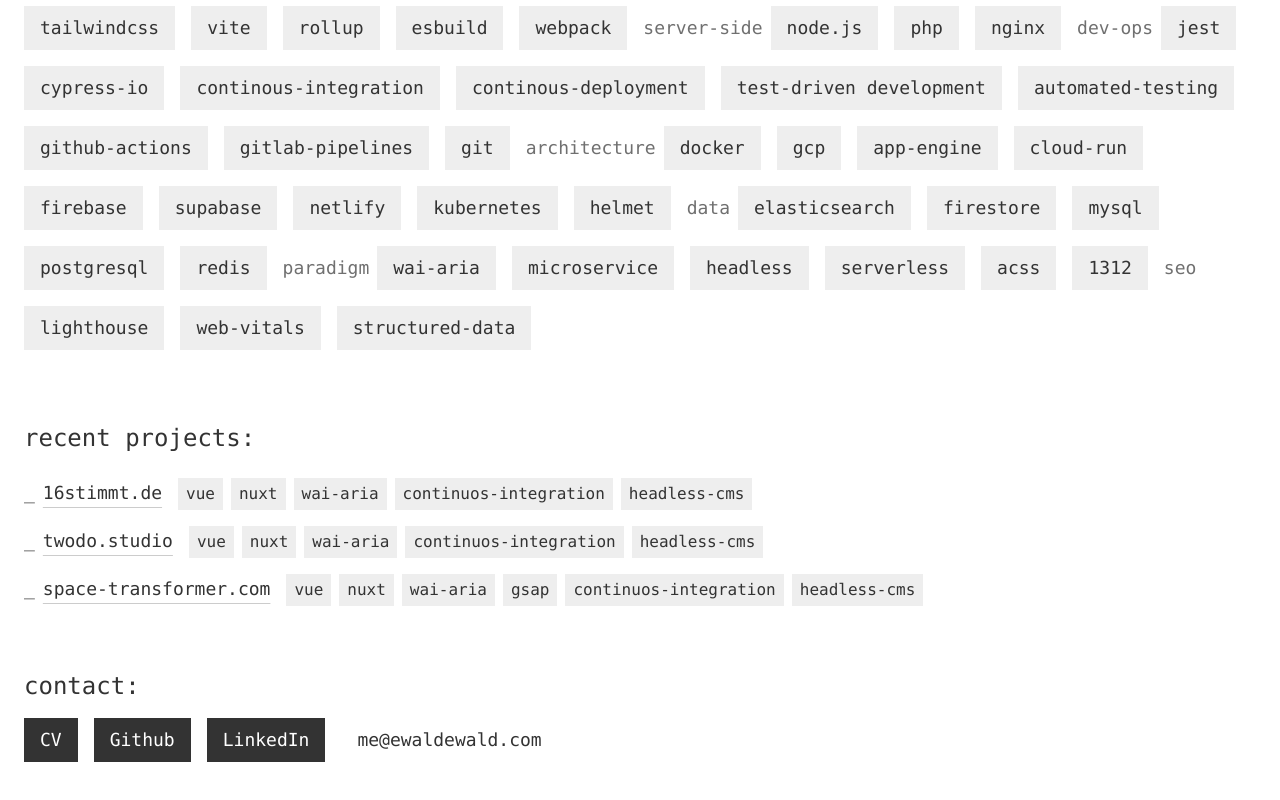
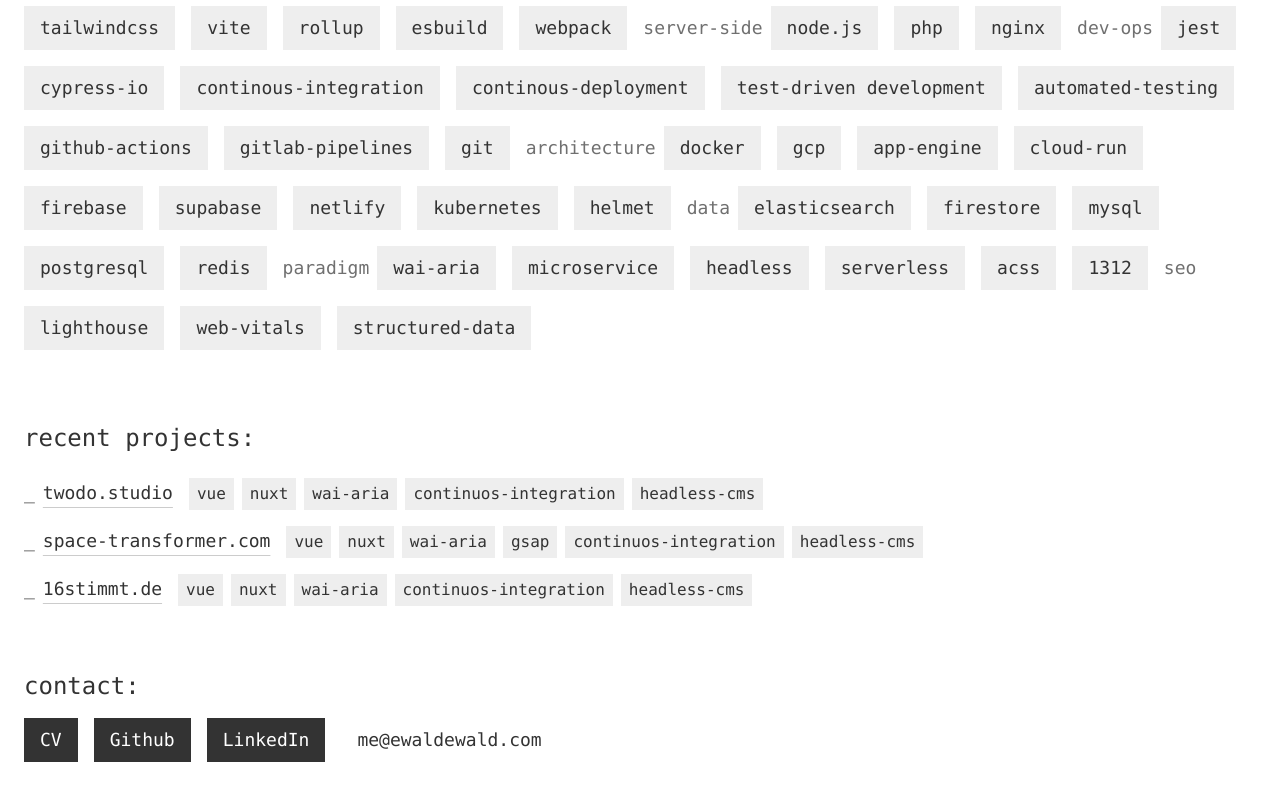
Before and after one commit to cewald/website, a Nuxt app: page / in a window 1280 px wide. Shown: the part 489-1289 px from the top of the page. Built offline with nearby package versions, Linux system fonts and the light colour scheme; a web font is replaced by a local one.

Commit message:
feat: update ProjectsBlock.vue

```diff
--- a/src/components/ProjectsBlock.vue
+++ b/src/components/ProjectsBlock.vue
@@ -4,11 +4,6 @@ const projects: {
   link: string
   tags: string[]
 }[] = [
-  {
-    title: '16stimmt.de',
-    link: 'https://www.16stimmt.de',
-    tags: [ 'vue', 'nuxt', 'wai-aria', 'continuos-integration', 'headless-cms' ],
-  },
   {
     title: 'twodo.studio',
     link: 'https://www.twodo.studio',
@@ -18,6 +13,11 @@ const projects: {
     title: 'space-transformer.com',
     link: 'https://www.space-transformer.com',
     tags: [ 'vue', 'nuxt', 'wai-aria', 'gsap', 'continuos-integration', 'headless-cms' ],
+  },
+  {
+    title: '16stimmt.de',
+    link: 'https://www.16stimmt.de',
+    tags: [ 'vue', 'nuxt', 'wai-aria', 'continuos-integration', 'headless-cms' ],
   },
 ]
 </script>
```
